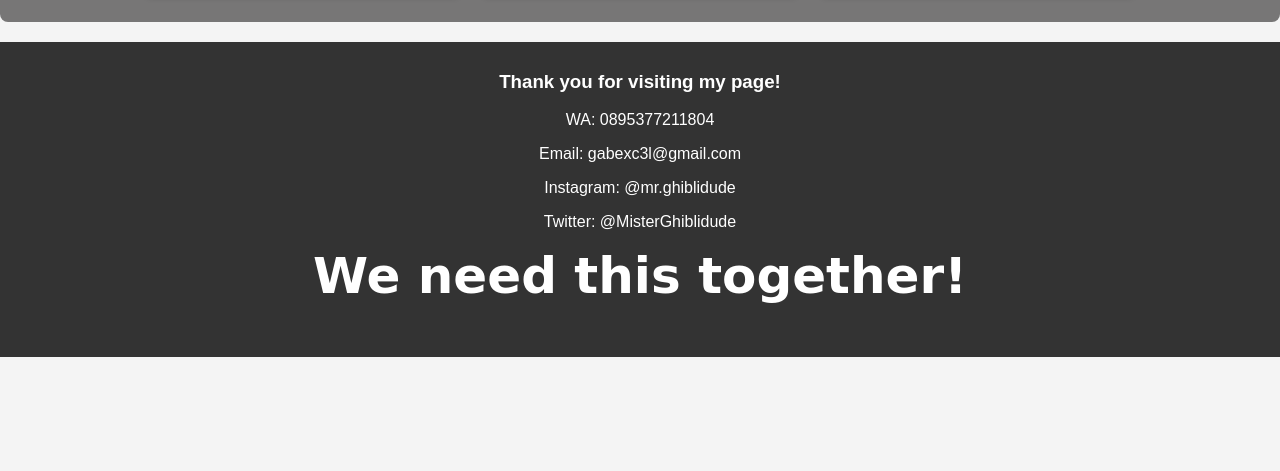
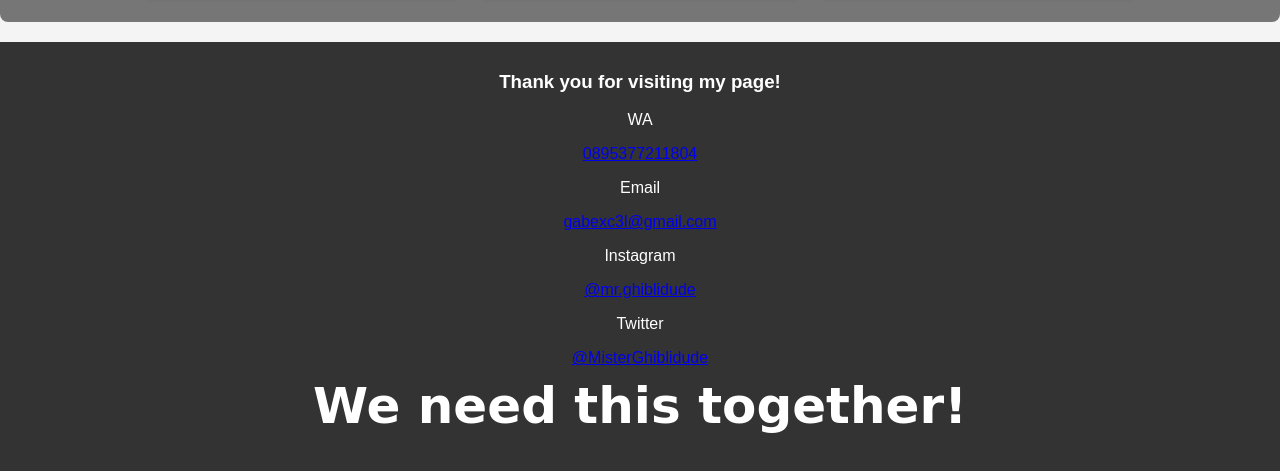
Before and after one commit to MrGabriel-Excell/Portofoliosaya, a plain HTML site: page index.html in a window 1280 px wide. Shown: the part 4076-4547 px from the top of the page. Before the commit the page ends 4433 px from the top, so only its background shows below. Drawn offline with nearby package versions, Linux system fonts and the light colour scheme.

Commit message:
Add files via upload

```diff
--- a/index.html
+++ b/index.html
@@ -115,10 +115,17 @@
 
         <div class="subcontainer footer">
             <h3>Thank you for visiting my page!</h3>
-            <p>WA: 0895377211804</p>
-            <p>Email: gabexc3l@gmail.com</p>
-            <p>Instagram: @mr.ghiblidude</p>
-            <p>Twitter: @MisterGhiblidude</p>
+            <p>WA</p>
+            <a href="https://wa.me/62895377211804" target="WA: 0895377211804">0895377211804</a>
+            <p>Email</p>
+            <a href="gabexc3l@gmail.com" target="Email">gabexc3l@gmail.com</a>
+            <p>Instagram</p>
+            <a href="https://www.instagram.com/mr.ghiblidude/" target="Instagram"> @mr.ghiblidude</a>
+            <p>Twitter</p>
+            <a href="https://twitter.com/MisterGhiblidude" target="Twitter">@MisterGhiblidude</a>
+
+
+
 
             <h2>We need this together!</h2>
          </div>
```
